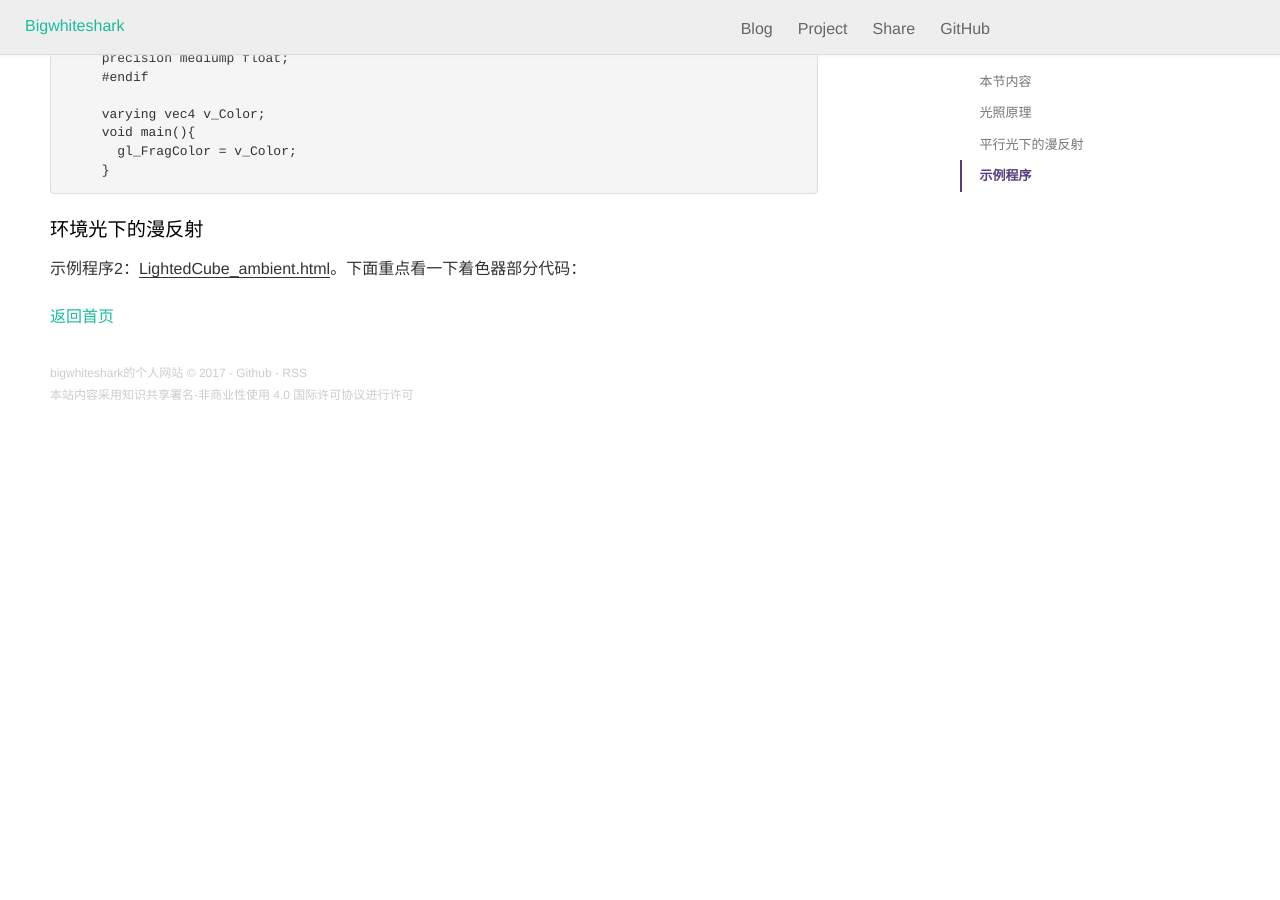
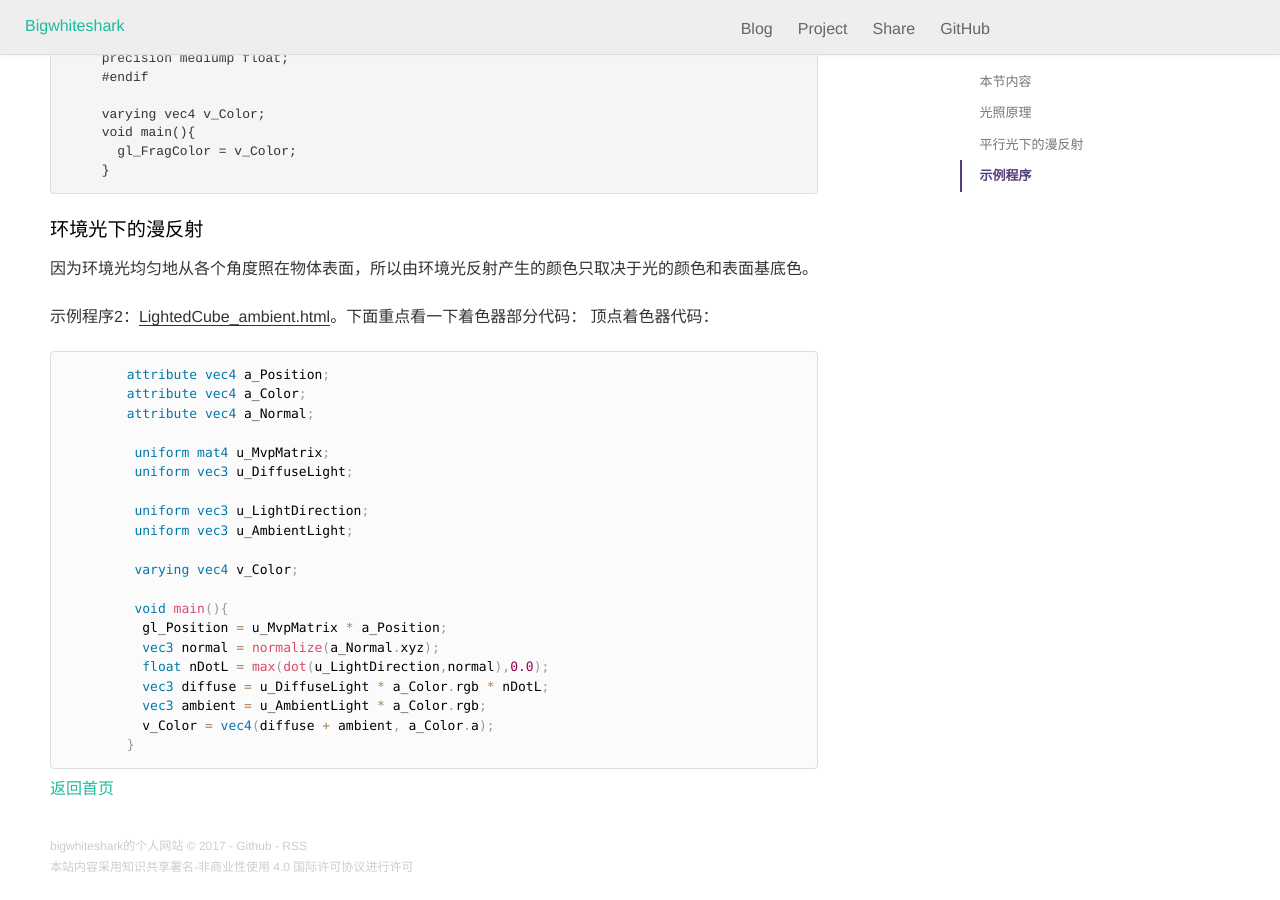
Before and after one commit to bigwhiteshark/bigwhiteshark.github.com, a Jekyll site: the page built from _posts/2017-08-09-webgl-light.md, in a window 1280 px wide and 900 px high, scrolled down 6113 px. Built offline with Jekyll 4.4.1, drawn with Linux system fonts in a browser that asks for light colours; nearby versions of some CDN libraries; Markdown is read by kramdown in place of the engine named in the settings; comment, search, counter and statistics services are not loaded; before the commit the page ends 6555 px from its top, so only the background shows below that.

Commit message:
first commit

````diff
--- a/_posts/2017-08-09-webgl-light.md
+++ b/_posts/2017-08-09-webgl-light.md
@@ -166,5 +166,30 @@ v_Color变量将被传入片元着色器并赋值给gl_FragColor变量。
 
 
 ##### 环境光下的漫反射
+因为环境光均匀地从各个角度照在物体表面，所以由环境光反射产生的颜色只取决于光的颜色和表面基底色。
 
 示例程序2：[LightedCube_ambient.html](/examples/webgl/light/LightedCube_ambient.html)。下面重点看一下着色器部分代码：
+顶点着色器代码：
+
+```glsl
+        attribute vec4 a_Position;
+        attribute vec4 a_Color;
+        attribute vec4 a_Normal;
+
+         uniform mat4 u_MvpMatrix;
+         uniform vec3 u_DiffuseLight;
+
+         uniform vec3 u_LightDirection;
+         uniform vec3 u_AmbientLight;
+
+         varying vec4 v_Color;
+
+         void main(){
+          gl_Position = u_MvpMatrix * a_Position;
+          vec3 normal = normalize(a_Normal.xyz);
+          float nDotL = max(dot(u_LightDirection,normal),0.0);
+          vec3 diffuse = u_DiffuseLight * a_Color.rgb * nDotL;
+          vec3 ambient = u_AmbientLight * a_Color.rgb;
+          v_Color = vec4(diffuse + ambient, a_Color.a);
+        }
+```
````
Also changed, not shown: assets/image/blog/ambient-reflect-color.png (added), assets/image/blog/surface-reflect-color.png (added).
